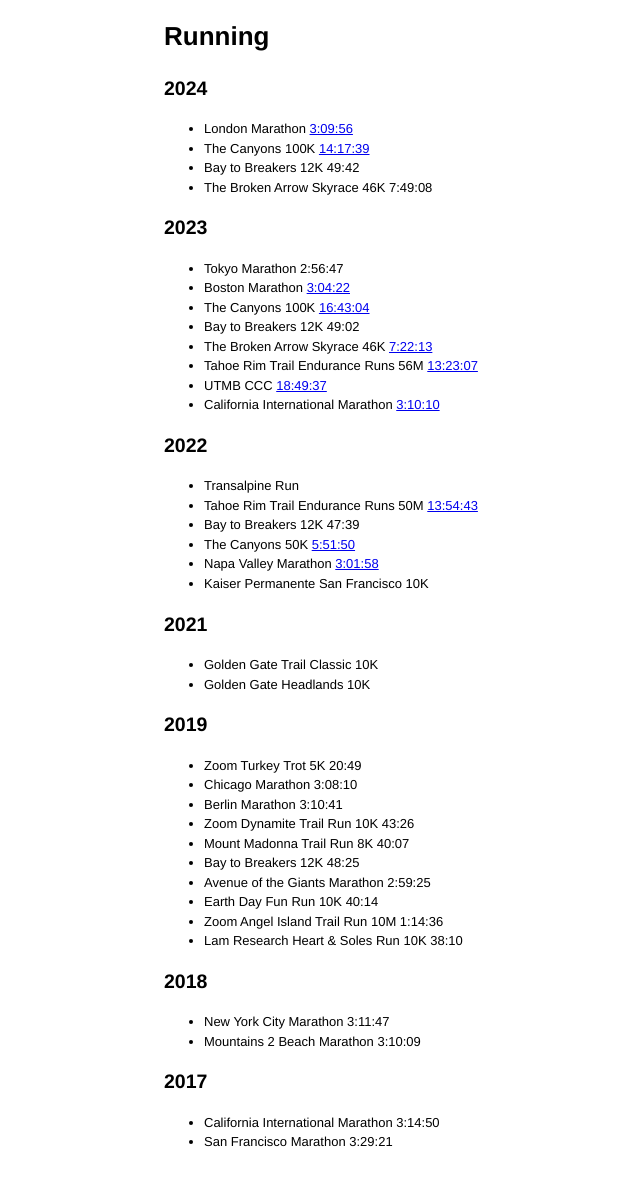
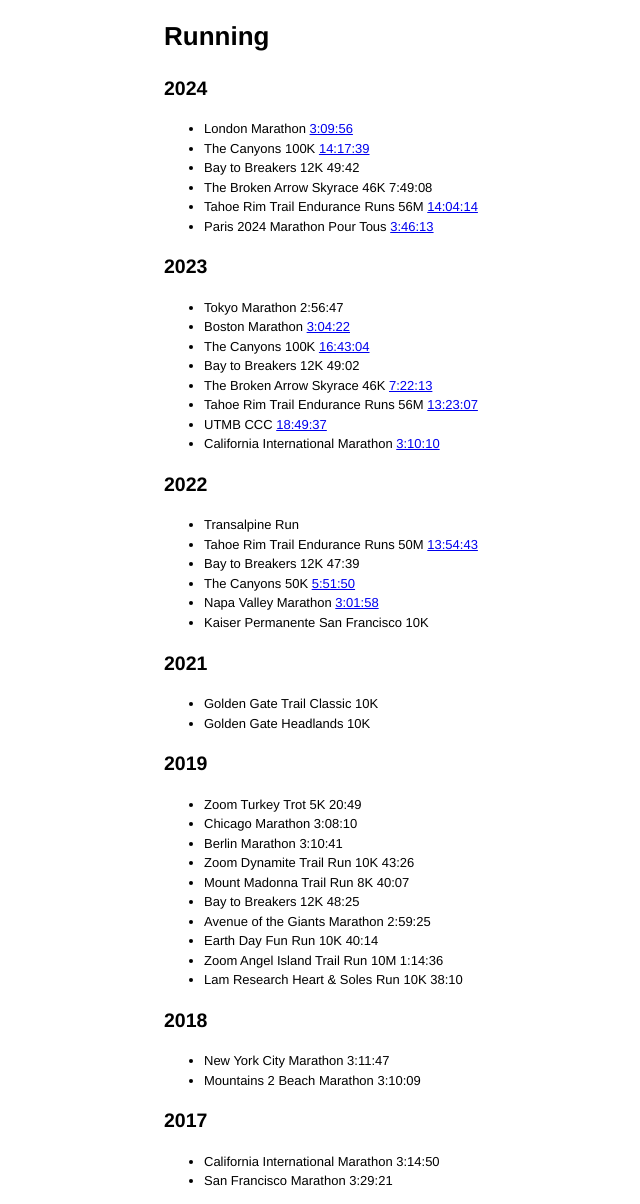
Before and after one commit to denis/denis.github.com, a Jekyll site: the page built from running.md, in a window 1280 px wide. Shown: the whole page, without its empty margins (76-716 px from the left). Built offline with Jekyll 4.4.1, drawn with Linux system fonts in a browser that asks for light colours; comment, search, counter and statistics services are not loaded; before the commit the page ends 1165 px from its top, so only the background shows below that.

Commit message:
Update running.md

```diff
--- a/running.md
+++ b/running.md
@@ -11,6 +11,8 @@
 - The Canyons 100K [14:17:39][2024-the-canyons-100k]
 - Bay to Breakers 12K 49:42
 - The Broken Arrow Skyrace 46K 7:49:08
+- Tahoe Rim Trail Endurance Runs 56M [14:04:14][2023-trter-56m]
+- Paris 2024 Marathon Pour Tous [3:46:13][2024-paris-marathon]
 
 ## 2023
 
@@ -67,7 +69,9 @@
 [2022-the-canyons-50k]: https://canyons.utmb.world/runners/results?year=2022&raceUri=2983.thecanyonsendurancerunsbyutmb-50km.2022
 [2022-trter-50m]: https://ultrasignup.com/results_event.aspx?did=88887#1691864
 [2023-trter-56m]: https://ultrasignup.com/results_event.aspx?did=99158#1691864
+[2024-trter-56m]: https://ultrasignup.com/results_event.aspx?did=108842#1691864
 [2023-utmb-ccc]: https://live.utmb.world/utmb/2023/runners/3639
 [2023-cim]: https://www.athlinks.com/event/3241/results/Event/1067161/Course/2421871/Bib/8459
 [2024-london-marathon]: https://results.tcslondonmarathon.com/2024/?content=detail&idp=9TG2O3HQ4372D3
 [2024-the-canyons-100k]: https://canyons.utmb.world/runners/results?year=2024&raceUri=3753.hokacanyonsendurancerunsbyutmb-100k.2024&page=3&offset=50&limit=50
+[2024-paris-marathon]: https://paris-mpt.r.mikatiming.de/2024/?pid=search&search%5Bstart_no%5D=10324
```
